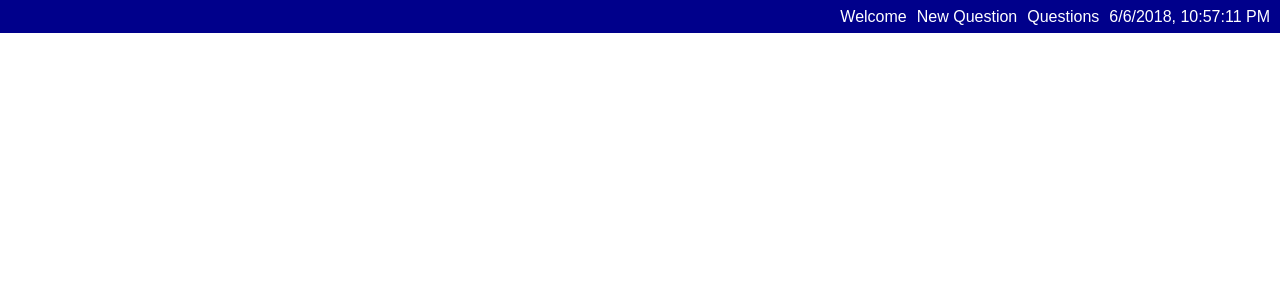
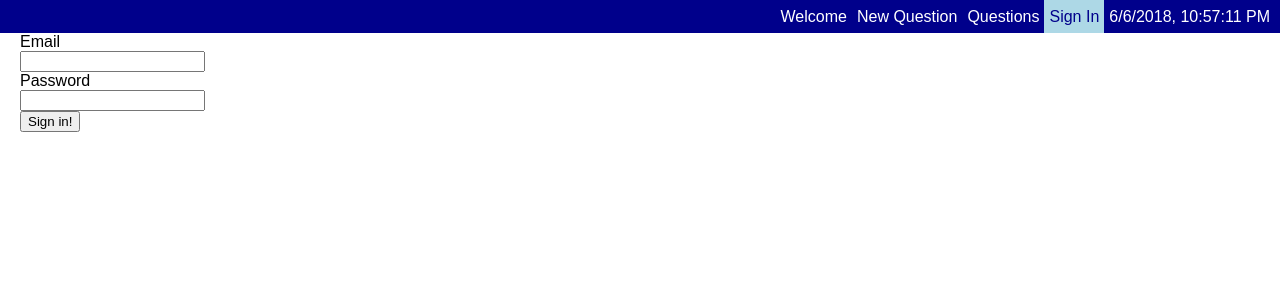
Before and after one commit to CodeCoreYVR/awesome-answers-react-apr-2018, a React (Create React App) app: page /session/new in a window 1280 px wide. Shown: the top 300 px of the page. Built offline with nearby package versions, Linux system fonts and the light colour scheme; no server answers.

Commit message:
Add demo for Sign In Page

```diff
--- a/src/components/App.js
+++ b/src/components/App.js
@@ -5,19 +5,11 @@ import { BrowserRouter as Router, Route, Switch } from "react-router-dom";
 import QuestionShowPage from "./QuestionShowPage";
 import QuestionIndexPage from "./QuestionIndexPage";
 import QuestionNewPage from "./QuestionNewPage";
+import SignInPage from "./SignInPage";
 import WelcomePage from "./WelcomePage";
-
 import NavBar from "./NavBar";
-import Session from "../requests/session";
 
 class App extends Component {
-  componentDidMount() {
-    Session.create({
-      email: "js@winterfell.gov",
-      password: "supersecret"
-    });
-  }
-
   render() {
     return (
       <Router>
@@ -25,6 +17,7 @@ class App extends Component {
           <NavBar />
           <Switch>
             <Route exact path="/" component={WelcomePage} />
+            <Route path="/session/new" component={SignInPage} />
             <Route exact path="/questions" component={QuestionIndexPage} />
             <Route path="/questions/new" component={QuestionNewPage} />
             <Route path="/questions/:id" component={QuestionShowPage} />
--- a/src/components/NavBar.js
+++ b/src/components/NavBar.js
@@ -14,6 +14,9 @@ function NavBar(props) {
       <NavLink exact to="/questions">
         Questions
       </NavLink>
+      <NavLink exact to="/session/new">
+        Sign In
+      </NavLink>
       <Clock />
     </nav>
   );
--- /dev/null
+++ b/src/components/SignInPage.js
@@ -0,0 +1,44 @@
+import React, { Component } from "react";
+import Session from "../requests/session";
+
+class SignInPage extends Component {
+  constructor(props) {
+    super(props);
+    this.signIn = this.signIn.bind(this);
+  }
+
+  signIn(event) {
+    event.preventDefault();
+    const { history } = this.props;
+    const formData = new FormData(event.currentTarget);
+
+    Session.create({
+      email: formData.get("email"),
+      password: formData.get("password")
+    }).then(() => {
+      history.push("/");
+    });
+  }
+
+  render() {
+    return (
+      <main className="SignInPage">
+        <form onSubmit={this.signIn}>
+          <div>
+            <label htmlFor="email">Email</label> <br />
+            <input id="email" name="email" type="email" />
+          </div>
+
+          <div>
+            <label htmlFor="password">Password</label> <br />
+            <input id="password" name="password" type="password" />
+          </div>
+
+          <input type="submit" value="Sign in!" />
+        </form>
+      </main>
+    );
+  }
+}
+
+export default SignInPage;
```
